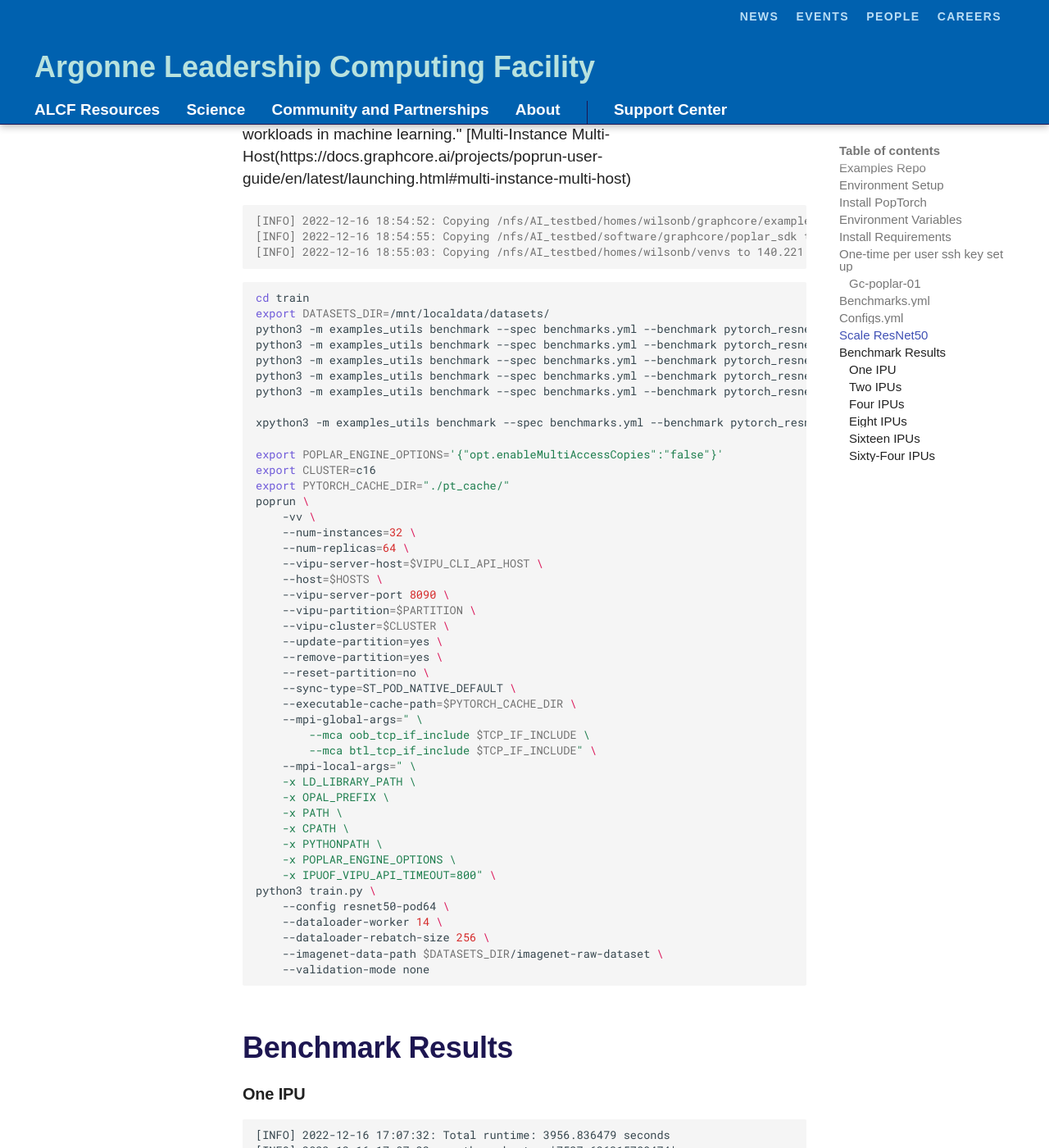
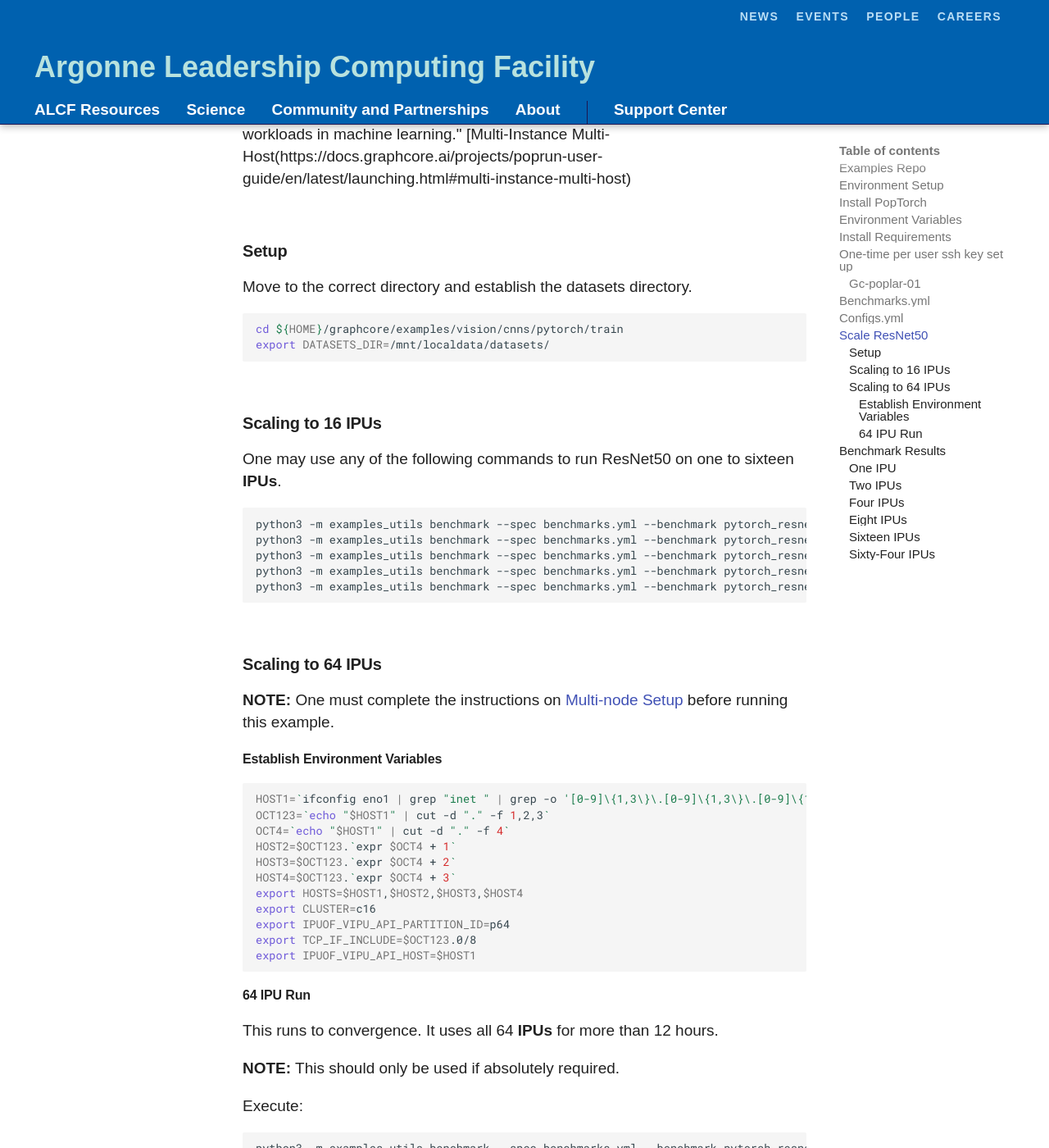
Before and after one commit to argonne-lcf/ai-testbed-userdocs, an MkDocs documentation site: the page built from docs/graphcore/Scaling-ResNet50.md, in a window 1280 px wide and 1400 px high, scrolled down 3769 px. Shown: the whole window at 82% size. Built offline with MkDocs 1.6.1 and Material for MkDocs 9.7.7, drawn with Linux system fonts in a browser that asks for light colours; some web fonts are replaced; comment, search, counter and statistics services are not loaded; some of the changed text lies outside the part shown.

Commit message:
Working Scaling-ResNet50

````diff
--- a/docs/graphcore/Scaling-ResNet50.md
+++ b/docs/graphcore/Scaling-ResNet50.md
@@ -152,58 +152,58 @@
 
 "PopRun exposes this control with the --process-placement flag and provides multiple pre-defined strategies. By default (and with --process-placement spreadnuma), PopRun is designed to be NUMA-aware. On each host, all the available NUMA nodes are divided among the instances. This means that each instance is bound to execute on and allocate memory from its assigned NUMA nodes, ensuring memory access locality. This strategy maximises memory bandwidth and is likely to yield optimal performance for most of the data loading workloads in machine learning." [Multi-Instance Multi-Host(https://docs.graphcore.ai/projects/poprun-user-guide/en/latest/launching.html#multi-instance-multi-host)
 
-```console
-[INFO] 2022-12-16 18:54:52: Copying /nfs/AI_testbed/homes/wilsonb/graphcore/examples to 140.221.77.12:/nfs/AI_testbed/homes/wilsonb/graphcore/
-[INFO] 2022-12-16 18:54:55: Copying /nfs/AI_testbed/software/graphcore/poplar_sdk to 140.221.77.12:/nfs/AI_testbed/software/graphcore/
-[INFO] 2022-12-16 18:55:03: Copying /nfs/AI_testbed/homes/wilsonb/venvs to 140.221.77.12:/nfs/AI_testbed/homes/wilsonb/
+### Setup
+
+Move to the correct directory and establish the datasets directory.
+
+```bash
+cd ${HOME}/graphcore/examples/vision/cnns/pytorch/train
+export DATASETS_DIR=/mnt/localdata/datasets/
 ```
 
+### Scaling to 16 IPUs
+
+One may use any of the following commands to run ResNet50 on one to sixteen **IPUs**.
+
 ```bash
-cd train
-export DATASETS_DIR=/mnt/localdata/datasets/
 python3 -m examples_utils benchmark --spec benchmarks.yml --benchmark pytorch_resnet50_train_real_1
 python3 -m examples_utils benchmark --spec benchmarks.yml --benchmark pytorch_resnet50_train_real_2
 python3 -m examples_utils benchmark --spec benchmarks.yml --benchmark pytorch_resnet50_train_real_4
 python3 -m examples_utils benchmark --spec benchmarks.yml --benchmark pytorch_resnet50_train_real_8
 python3 -m examples_utils benchmark --spec benchmarks.yml --benchmark pytorch_resnet50_train_real_pod16
+```
 
-xpython3 -m examples_utils benchmark --spec benchmarks.yml --benchmark pytorch_resnet50_train_real_pod64_conv
+### Scaling to 64 IPUs
 
-export POPLAR_ENGINE_OPTIONS='{"opt.enableMultiAccessCopies":"false"}'
+**NOTE:** One must complete the instructions on [Multi-node Setup](Multi-node-Setup.md) before running this example.
+
+#### Establish Environment Variables
+
+```bash
+HOST1=`ifconfig eno1 | grep "inet " | grep -o '[0-9]\{1,3\}\.[0-9]\{1,3\}\.[0-9]\{1,3\}\.[0-9]\{1,3\}' | head -1`
+OCT123=`echo "$HOST1" | cut -d "." -f 1,2,3`
+OCT4=`echo "$HOST1" | cut -d "." -f 4`
+HOST2=$OCT123.`expr $OCT4 + 1`
+HOST3=$OCT123.`expr $OCT4 + 2`
+HOST4=$OCT123.`expr $OCT4 + 3`
+export HOSTS=$HOST1,$HOST2,$HOST3,$HOST4
 export CLUSTER=c16
-export PYTORCH_CACHE_DIR="./pt_cache/"
-poprun \
-    -vv \
-    --num-instances=32 \
-    --num-replicas=64 \
-    --vipu-server-host=$VIPU_CLI_API_HOST \
-    --host=$HOSTS \
-    --vipu-server-port 8090 \
-    --vipu-partition=$PARTITION \
-    --vipu-cluster=$CLUSTER \
-    --update-partition=yes \
-    --remove-partition=yes \
-    --reset-partition=no \
-    --sync-type=ST_POD_NATIVE_DEFAULT \
-    --executable-cache-path=$PYTORCH_CACHE_DIR \
-    --mpi-global-args=" \
-        --mca oob_tcp_if_include $TCP_IF_INCLUDE \
-        --mca btl_tcp_if_include $TCP_IF_INCLUDE" \
-    --mpi-local-args=" \
-    -x LD_LIBRARY_PATH \
-    -x OPAL_PREFIX \
-    -x PATH \
-    -x CPATH \
-    -x PYTHONPATH \
-    -x POPLAR_ENGINE_OPTIONS \
-    -x IPUOF_VIPU_API_TIMEOUT=800" \
-python3 train.py \
-    --config resnet50-pod64 \
-    --dataloader-worker 14 \
-    --dataloader-rebatch-size 256 \
-    --imagenet-data-path $DATASETS_DIR/imagenet-raw-dataset \
-    --validation-mode none
+export IPUOF_VIPU_API_PARTITION_ID=p64
+export TCP_IF_INCLUDE=$OCT123.0/8
+export IPUOF_VIPU_API_HOST=$HOST1
+```
 
+#### 64 IPU Run
+
+This runs to convergence.  It uses all 64 **IPUs** for more than 12 hours.
+
+**NOTE:** This should only be used if absolutely required.
+
+Execute:
+
+```bash
+python3 -m examples_utils benchmark --spec benchmarks.yml --benchmark pytorch_resnet50_train_real_pod64
+python3 -m examples_utils benchmark --spec benchmarks.yml --benchmark pytorch_resnet50_train_real_pod64_conv
 ```
 
 ## Benchmark Results
````
Also changed, not shown: docs/graphcore/Example-Programs.md (+1 -1 lines), docs/graphcore/Multi-node-Setup.md (+2 -0 lines), docs/graphcore/benchmarks.yml (+39 -0 lines), 1 other file.
